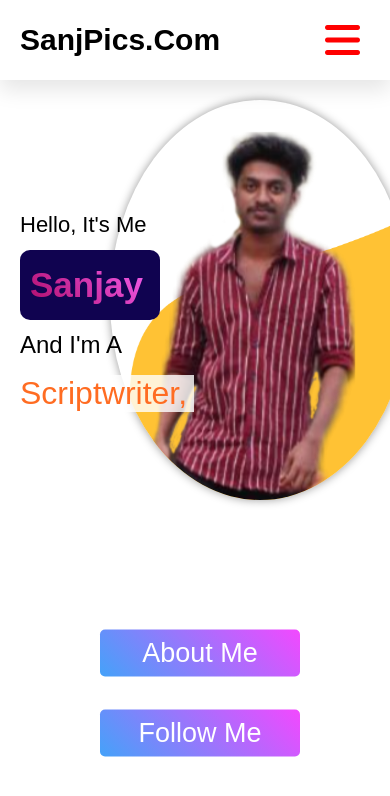
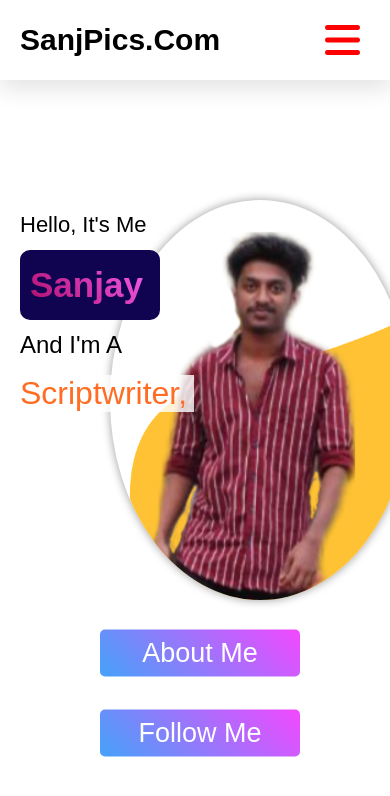
Before and after one commit to karan-mango/sanjay-director-photographer, a plain HTML site: page index.html in a window 390 px wide. Drawn offline with nearby package versions, Linux system fonts and the light colour scheme.

Commit message:
Update style.css

```diff
--- a/style.css
+++ b/style.css
@@ -1015,7 +1015,7 @@ input:hover{
     width: 300px;
     height:400px;
     position: absolute;
-    top: 100px;
+    top: 200px;
     right: -5vw;
 
     border-radius: 50%;
@@ -1025,7 +1025,7 @@ input:hover{
     align-items: center;
     justify-content: center;
     z-index: -1;
-    /* animation: blink 3s linear  ; */
+    animation: blink 3s linear  ;
     transform-origin: center center;
 }
 
```
